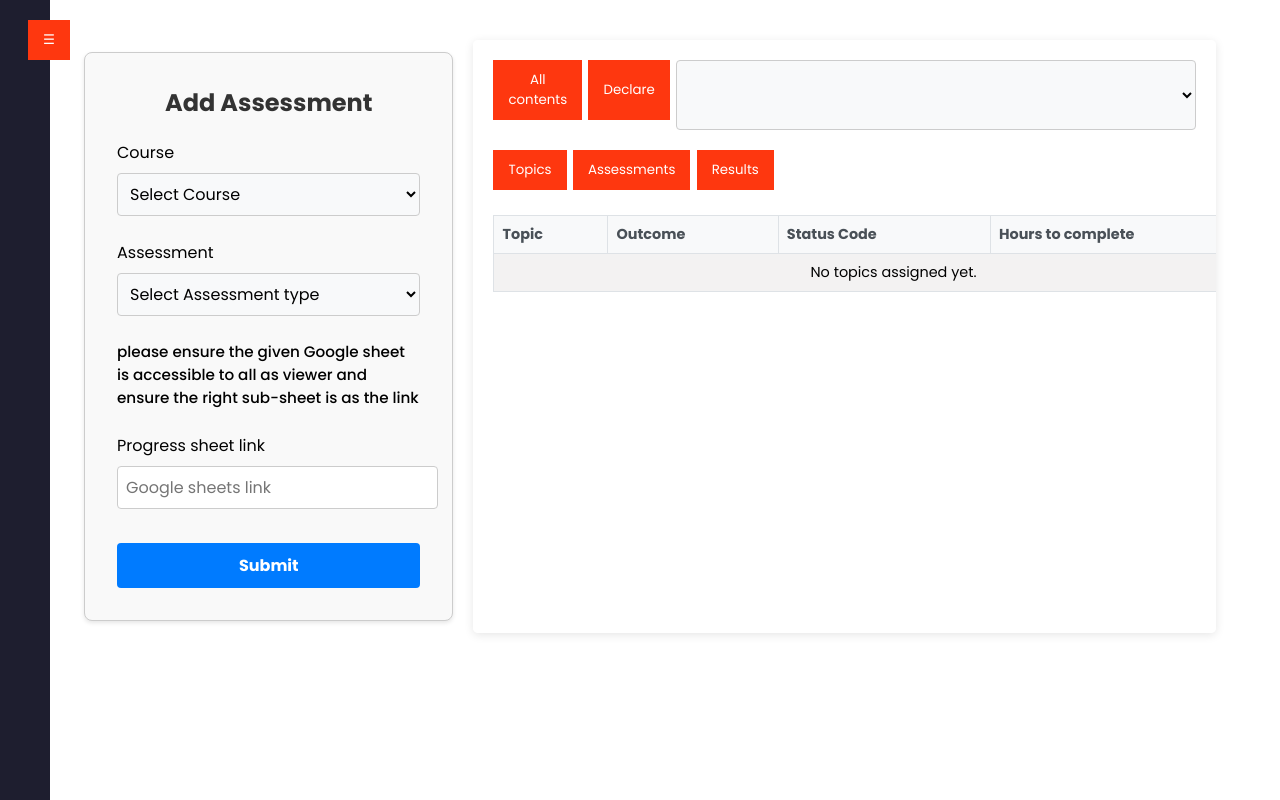
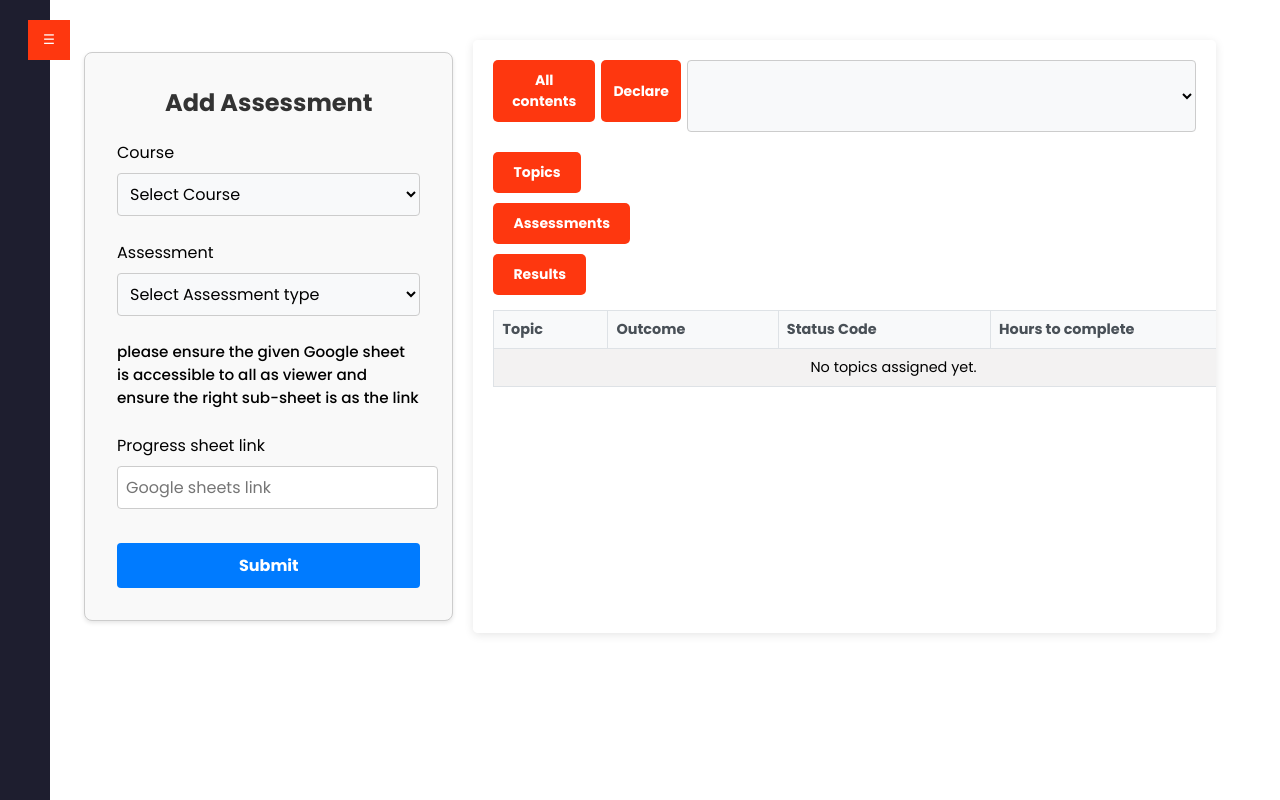
Before and after one commit to Kite-IPS/KGAPS, a React (Vite) app in the folder KG-APS/: page /admin in a window 1280 px wide. Built offline with nearby package versions, Linux system fonts and the light colour scheme.

Commit message:
Enhance button styles and add selected state indicators in HodDashboard

```diff
--- a/KG-APS/src/pages/Handling/Dashboard/HodDashboard/HODDashboard.css
+++ b/KG-APS/src/pages/Handling/Dashboard/HodDashboard/HODDashboard.css
@@ -455,7 +455,7 @@
 
 .faculty-info-section {
   padding: 0 15px;
-  border-right: 2px solid #fd7e14;
+  border-right: 2px solid #fe370f;
   display: flex;
   align-items: center;
 }
@@ -468,6 +468,50 @@
 .progress-status {
   font-weight: 500;
   margin-top: 5px;
+}
+
+.HFTbutton-1, .HFTbutton-2, .content-view-buttons button {
+  padding: 10px 20px;
+  background-color: #fe370f; /* Blue background */
+  color: white;
+  border: none;
+  border-radius: 5px;
+  font-size: 14px;
+  font-weight: bold;
+  cursor: pointer;
+  transition: all 0.3s ease;
+  display: flex;
+  align-items: center;
+  justify-content: center;
+  box-sizing: border-box;
+  position: relative;
+  overflow: hidden;
+}
+
+/* Hover effect for buttons */
+.HFTbutton-1:hover, .HFTbutton-2:hover, .content-view-buttons button:hover {
+  background-color: #fe370f; /* Darker blue on hover */
+  transform: translateY(-3px);
+  box-shadow: 0 4px 8px rgba(0, 0, 0, 0.15);
+}
+
+/* Selected state for buttons */
+.HFTbutton-1.selected, .HFTbutton-2.selected, .content-view-buttons button.selected {
+  background-color:#fe370f; /* Darker blue when selected */
+  box-shadow: 0 4px 8px rgba(0, 0, 0, 0.2);
+  transform: translateY(-3px);
+  border: 2px solid #fe370f; /* Add a border for selected state */
+}
+
+/* Add the "selected" indicator line at the bottom */
+.HFTbutton-1.selected::after, .HFTbutton-2.selected::after, .content-view-buttons button.selected::after {
+  content: "";
+  position: absolute;
+  bottom: 0;
+  left: 0;
+  width: 100%;
+  height: 3px;
+  background-color: rgba(255, 255, 255, 0.7); /* White line at the bottom */
 }
 
 /* Responsive adjustments */
--- a/KG-APS/src/pages/Handling/Dashboard/HodDashboard/HODDashboard.jsx
+++ b/KG-APS/src/pages/Handling/Dashboard/HodDashboard/HODDashboard.jsx
@@ -356,19 +356,19 @@ function HandlingHODDashboard() {
           <br></br>
           <div className="button-container">
             <button
-              className="HFTbutton-1"
+              className={`HFTbutton-1 ${viewMode === "course" ? "selected" : ""}`}
               onClick={() => setViewMode("course")}
             >
               Course wise
             </button>
             <button
-              className="HFTbutton-2"
+              className={`HFTbutton-2 ${viewMode === "class" ? "selected" : ""}`}
               onClick={() => setViewMode("class")}
             >
               Class wise
             </button>
             <button
-              className="HFTbutton-2"
+              className={`HFTbutton-2 ${viewMode === "faculty" ? "selected" : ""}`}
               onClick={() => setViewMode("faculty")}
             >
               Faculty wise
@@ -576,19 +576,19 @@ function HandlingHODDashboard() {
           {/* Content view mode buttons */}
           <div className="content-view-buttons">
             <button
-              className="HFTbutton-1"
+              className={`HFTbutton-1 ${contentViewMode === "topics" ? "selected" : ""}`}
               onClick={() => setContentViewMode("topics")}
             >
               Topics
             </button>
             <button
-              className="HFTbutton-2"
+              className={`HFTbutton-2 ${contentViewMode === "assignments" ? "selected" : ""}`}
               onClick={() => setContentViewMode("assignments")}
             >
               Assignments
             </button>
             <button
-              className="HFTbutton-1"
+              className={`HFTbutton-1 ${contentViewMode === "results" ? "selected" : ""}`}
               onClick={() => setContentViewMode("results")}
             >
               Results
```
